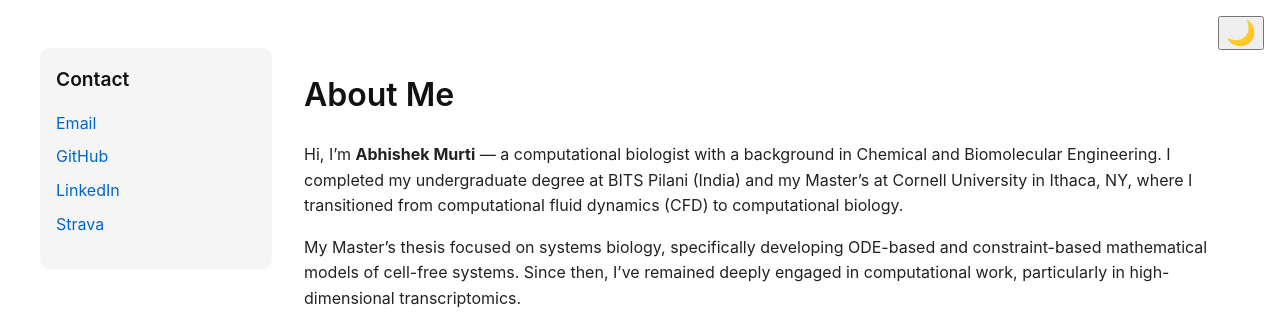
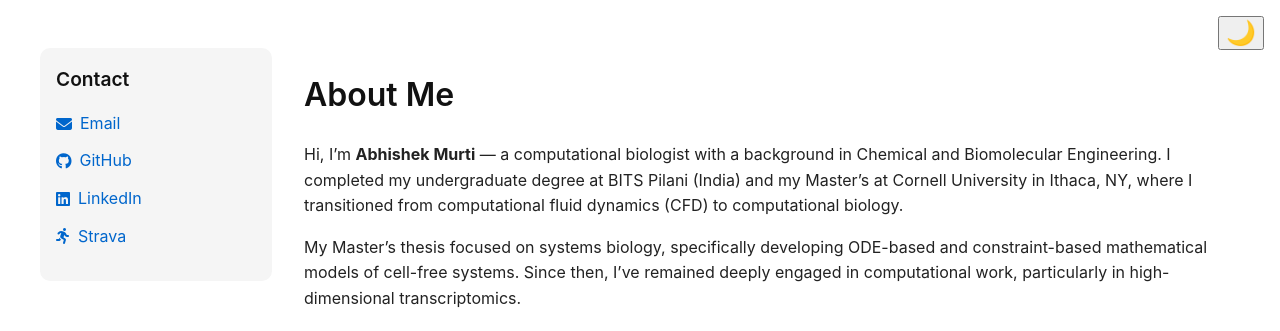
Before and after one commit to murti-abhishek/murti-abhishek.github.io, a Jekyll site: the page built from index.md, in a window 1280 px wide. Shown: the top 331 px of the page. Built offline with Jekyll 4.4.1, drawn with Linux system fonts in a browser that asks for light colours; our own code applies the rules of GitHub Pages for plain Markdown files.

Commit message:
Old version

```diff
--- a/_layouts/default.html
+++ b/_layouts/default.html
@@ -5,6 +5,9 @@
   <meta name="viewport" content="width=device-width, initial-scale=1" />
   <title>{{ page.title | default: site.title }}</title>
   <meta name="description" content="{{ page.description | default: site.description }}" />
+
+  <!-- Font Awesome for icons -->
+  <link rel="stylesheet" href="https://cdnjs.cloudflare.com/ajax/libs/font-awesome/6.5.0/css/all.min.css">
 
   <!-- Styles -->
   <link rel="stylesheet" href="{{ '/assets/css/style.css' | relative_url }}">
@@ -23,12 +26,21 @@
     <aside class="sidebar">
       <h2>Contact</h2>
       <ul>
-        <li><a href="mailto:murtiabhishek@gmail.com">Email</a></li>
-        <li><a href="https://github.com/murti-abhishek" target="_blank">GitHub</a></li>
-        <li><a href="https://linkedin.com/in/abhishek-murti" target="_blank">LinkedIn</a></li>
-        <li><a href="https://www.strava.com/athletes/84323856" target="_blank">Strava</a></li>
+        <li>
+          <a href="mailto:murtiabhishek@gmail.com"><i class="fas fa-envelope"></i> Email</a>
+        </li>
+        <li>
+          <a href="https://github.com/murti-abhishek" target="_blank"><i class="fab fa-github"></i> GitHub</a>
+        </li>
+        <li>
+          <a href="https://linkedin.com/in/abhishek-murti" target="_blank"><i class="fab fa-linkedin"></i> LinkedIn</a>
+        </li>
+        <li>
+          <a href="https://www.strava.com/athletes/84323856" target="_blank"><i class="fas fa-running"></i> Strava</a>
+        </li>
       </ul>
     </aside>
+
 
     <!-- Main Content -->
     <main class="main-content">
--- a/assets/css/dark-mode.css
+++ b/assets/css/dark-mode.css
@@ -14,7 +14,7 @@ body.dark-mode h6 {
   color: #ffffff !important;
 }
 
-/* Paragraphs and text */
+/* Text */
 body.dark-mode p,
 body.dark-mode li,
 body.dark-mode div,
@@ -30,30 +30,30 @@ body.dark-mode a:hover {
   color: #89caff !important;
 }
 
-/* Code blocks */
+/* Code */
 body.dark-mode pre,
 body.dark-mode code {
   background-color: #1e1e1e !important;
   color: #f0f0f0 !important;
 }
 
-/* Horizontal rule */
+/* HR */
 body.dark-mode hr {
   border-top: 1px solid #444 !important;
 }
 
 /* Sidebar */
 body.dark-mode .sidebar {
-  background-color: #1e1e1e !important;
+  background-color: #000000 !important;
 }
 
 body.dark-mode .sidebar h2,
-body.dark-mode .sidebar li,
+body.dark-mode .sidebar ul,
 body.dark-mode .sidebar a {
   color: #f0f0f0 !important;
 }
 
-/* Toggle Button Contrast */
+/* Toggle Button */
 body.dark-mode #dark-mode-toggle {
   color: #ccc !important;
 }
--- a/assets/css/style.css
+++ b/assets/css/style.css
@@ -55,6 +55,9 @@ hr {
   background-color: #f5f5f5;
   border-radius: 10px;
   height: fit-content;
+  position: sticky;
+  top: 2rem;
+  align-self: flex-start;
 }
 
 .sidebar h2 {
@@ -68,17 +71,22 @@ hr {
 }
 
 .sidebar ul li {
-  margin-bottom: 0.5rem;
+  margin-bottom: 0.75rem;
 }
 
 .sidebar a {
   color: #0066cc;
   text-decoration: none;
+  display: flex;
+  align-items: center;
+  gap: 0.5rem;
+  font-size: 1rem;
 }
 
 .sidebar a:hover {
   text-decoration: underline;
 }
+
 
 /* Main Content */
 .main-content {
```
